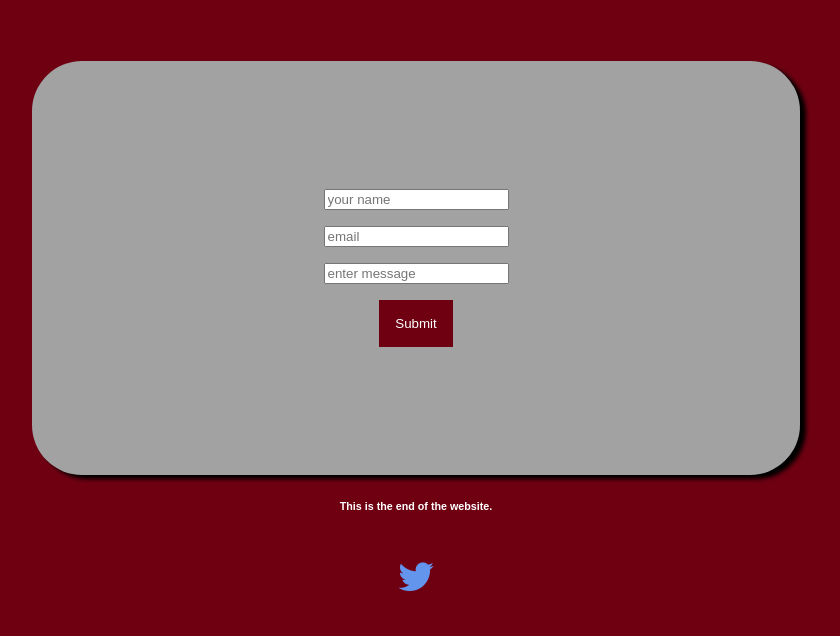
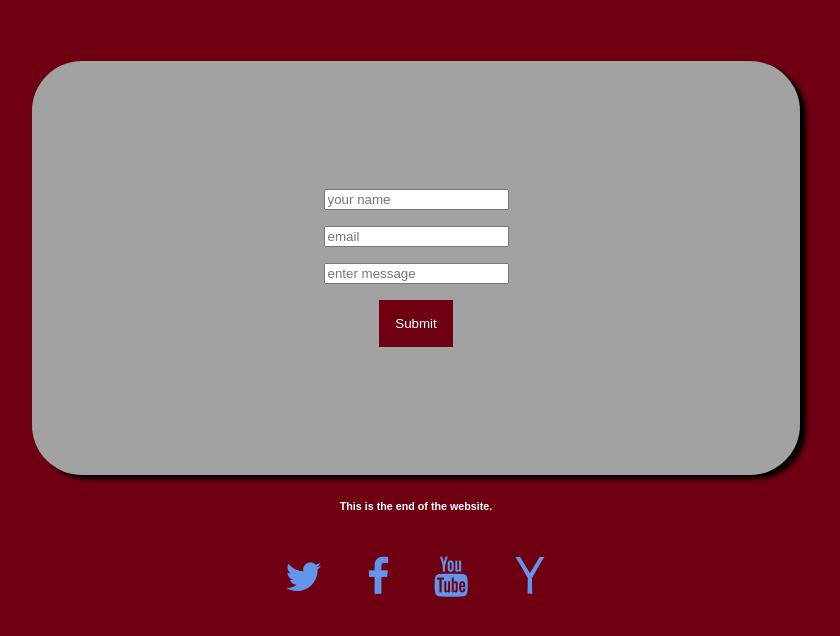
Before and after one commit to IanKirkland/Website, a plain HTML site: page contact.html in a window 1280 px wide. Shown: the part 122-758 px from the top of the page, without its empty margins (224-1064 px from the left). Drawn offline with Linux system fonts and the light colour scheme.

Commit message:
added new stuff

```diff
--- a/contact.html
+++ b/contact.html
@@ -32,7 +32,11 @@
 
     <div class="footer">
         <p><h6>This is the end of the website.</h6></p>
-        <a href="https://twitter.com/?lang=en" class="fa fa-twitter"></a>
+        <a href="https://www.facebook.com/TwitterInc/" class="fa fa-twitter"></a>
+        <a href="https://twitter.com/facebook?ref_src=twsrc%5Egoogle%7Ctwcamp%5Eserp%7Ctwgr%5Eauthor"
+            class="fa fa-facebook"></a>
+        <a href="https://www.instagram.com/youtube/?hl=en" class="fa fa-youtube"></a>
+        <a href="https://plus.google.com/+Yahoo" class="fa fa-yahoo"></a>
     </div>
 
 </body>
```
